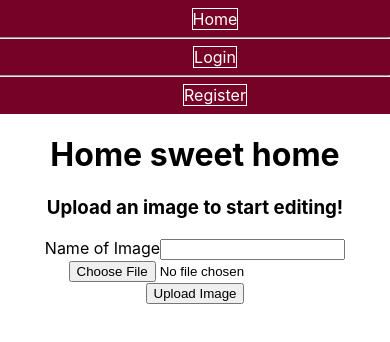
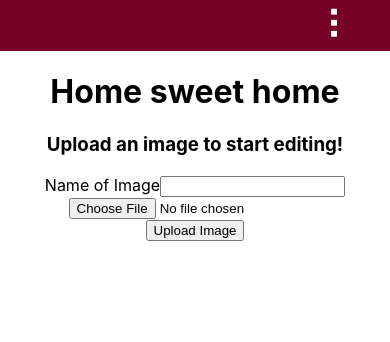
Before and after one commit to mkdir-helen/edit-image, a React (Create React App) app in the folder client/: page / in a window 390 px wide. Shown: the top 342 px of the page. Built offline with nearby package versions, Linux system fonts and the light colour scheme; no server answers.

Commit message:
Made a mobile navbar menu

```diff
--- a/client/src/App.css
+++ b/client/src/App.css
@@ -45,6 +45,14 @@ html,body{
 }
 
 /* Nav section */
+.dots:after{
+  content: '\2807';
+  font-size: 40px;
+  color: white;
+  margin-left: 250px;
+  /* border: 1px solid white; */
+  padding: 2px;
+}
 .hr{
   margin-left: -50px;
 }
@@ -57,7 +65,7 @@ html,body{
   text-decoration: none;
   color: white;
   /* border-bottom: 1px solid white; */
-  border: 1px solid white;
+  /* border: 1px solid white; */
   margin: auto;
 }
 .NavUl li{
--- a/client/src/components/Nav.js
+++ b/client/src/components/Nav.js
@@ -31,10 +31,23 @@ export default class Nav extends Component {
             .then(result => {
                 console.log(result);
                 this.setState({
-                    active: false
+                    active: false,
+                    dots: false
                 })
                 this.props.history.push('/');
             })
+    }
+    showMenu = (e) => {
+        e.preventDefault();
+        if (!this.state.dots) {
+            this.setState({
+                dots: true
+            })
+        } else {
+            this.setState({
+                dots: false
+            })
+        }
     }
 
     render() {
@@ -42,6 +55,13 @@ export default class Nav extends Component {
         return (
             <div className="NavDiv">
                 <ul className="NavUl">
+                    <div className="dots"
+                        onClick={this.showMenu}
+                    >
+                    </div>
+                    {this.state.dots &&
+                        (<>
+                            <hr className="hr" />
                             <li>
                                 <Link to="/" onClick={this.handleActiveUser}>Home</Link><hr className="hr" />
                             </li>
@@ -68,6 +88,8 @@ export default class Nav extends Component {
                                         </li>
                                     </>
                                 )}
+                        </>)
+                    }
                 </ul>
             </div>
         )
```
Lines whose indentation alone changed are shown as unchanged.
